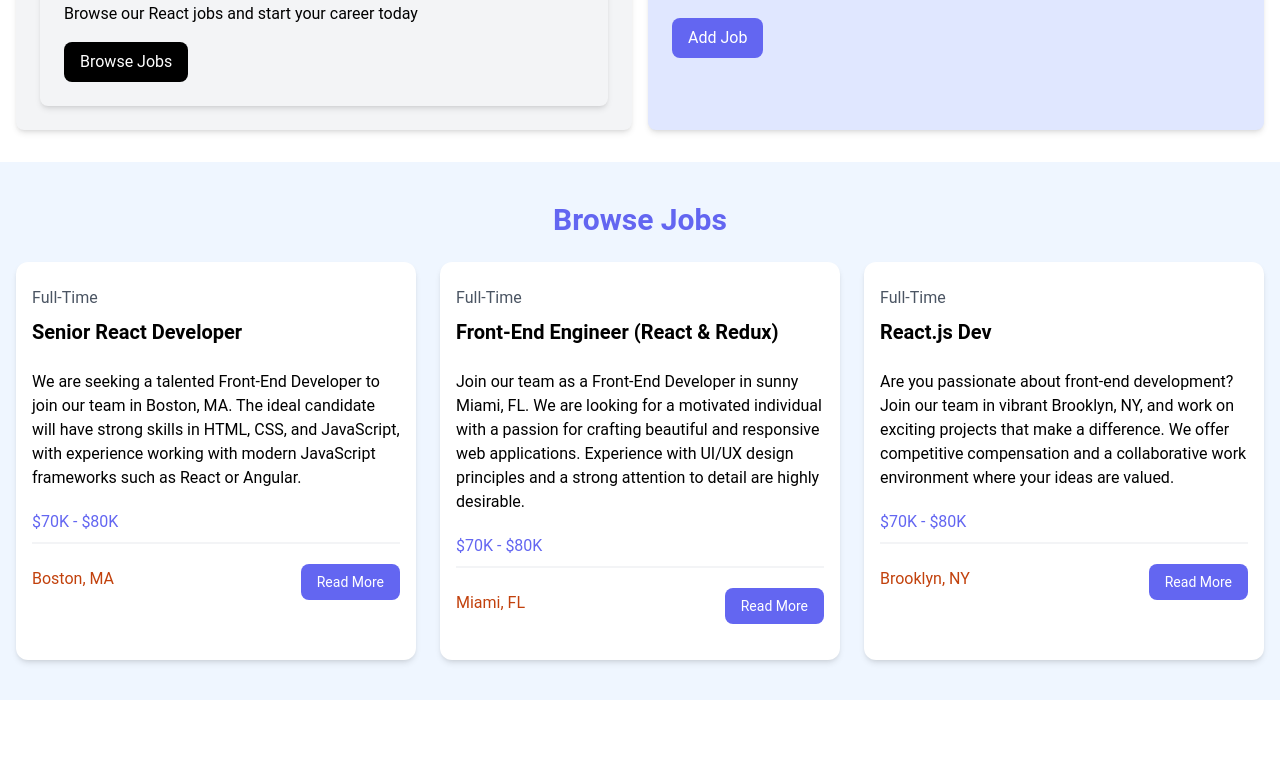
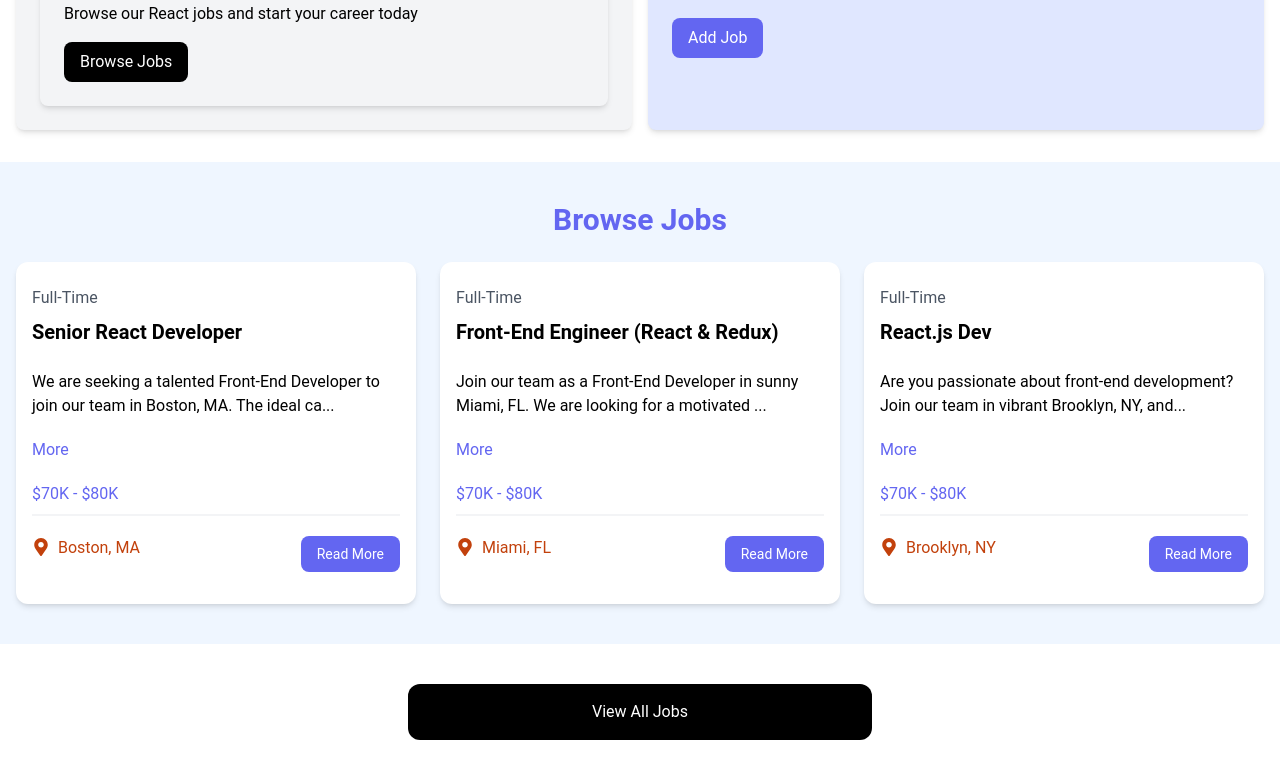
Before and after one commit to jsdodiya/React-Crash, a React (Vite) app: page /jobs in a window 1280 px wide. Shown: the part 495-1274 px from the top of the page. Before the commit the page ends 1195 px from the top, so only its background shows below. Built offline with nearby package versions, Linux system fonts and the light colour scheme.

Commit message:
location done

```diff
--- a/package.json
+++ b/package.json
@@ -11,7 +11,8 @@
   },
   "dependencies": {
     "react": "^18.3.1",
-    "react-dom": "^18.3.1"
+    "react-dom": "^18.3.1",
+    "react-icons": "^5.4.0"
   },
   "devDependencies": {
     "@eslint/js": "^9.17.0",
--- a/src/App.jsx
+++ b/src/App.jsx
@@ -3,6 +3,7 @@ import Navbar from './components/Navbar';
 import Hero from './components/Hero';
 import HomeCards from './components/HomeCards';
 import JobListings from './components/JobListings';
+import ViewAllJobs from './components/ViewAllJobs';
 
 const App = () => {
   return (
@@ -11,6 +12,7 @@ const App = () => {
       <Hero/>
       <HomeCards/>
       <JobListings/>
+      <ViewAllJobs/>
     </>
   );
 };
--- a/src/components/JobListing.jsx
+++ b/src/components/JobListing.jsx
@@ -1,6 +1,15 @@
-import React from 'react'
+import React, { useState } from 'react'
+import { FaMapMarkerAlt } from "react-icons/fa"
 
 const JobListing = ({job}) => {
+    const [showFullDescription, setShowFullDescription] = useState(false)
+
+    let description = job.description
+
+    if(!showFullDescription){
+        description = description.substring(0, 90) + '...'
+    }
+
   return (
      <div className='bg-white rounded-xl shadow-md relative'>
                                 <div className='p-4'>
@@ -9,13 +18,15 @@ const JobListing = ({job}) => {
                                         <h3 className='text-xl font-bold'>{job.title}</h3>
                                     </div>
                                     <div className='mb-5'>
-                                        {job.description }
+                                        {description }
                                     </div>
+
+                                    <button onClick={() => setShowFullDescription((prevState)=>!prevState)} className="text-indigo-500 mb-5 hover:text-indigo-600">{showFullDescription ? 'Less' : 'More' }</button>
                                     <h3 className='text-indigo-500 mb-2'>{job.salary}</h3>
                                     <div className='border border-gray-100 mb-5'></div>
                                     <div className='flex flex-col lg:flex-row justify-between mb-4'>
                                         <div className='text-orange-700 mb-3'>
-                                            <i className='fa-solid fa-location-dot text-lg'></i> {job.location}
+                                            <FaMapMarkerAlt className='inline text-lg mb-1 mr-1'/> {job.location}
                                         </div>
                                         <a
                                             href={`/job/${job.id}`}
```
Also changed, not shown: 1 other file (tests, documents, lock files or other folders).
